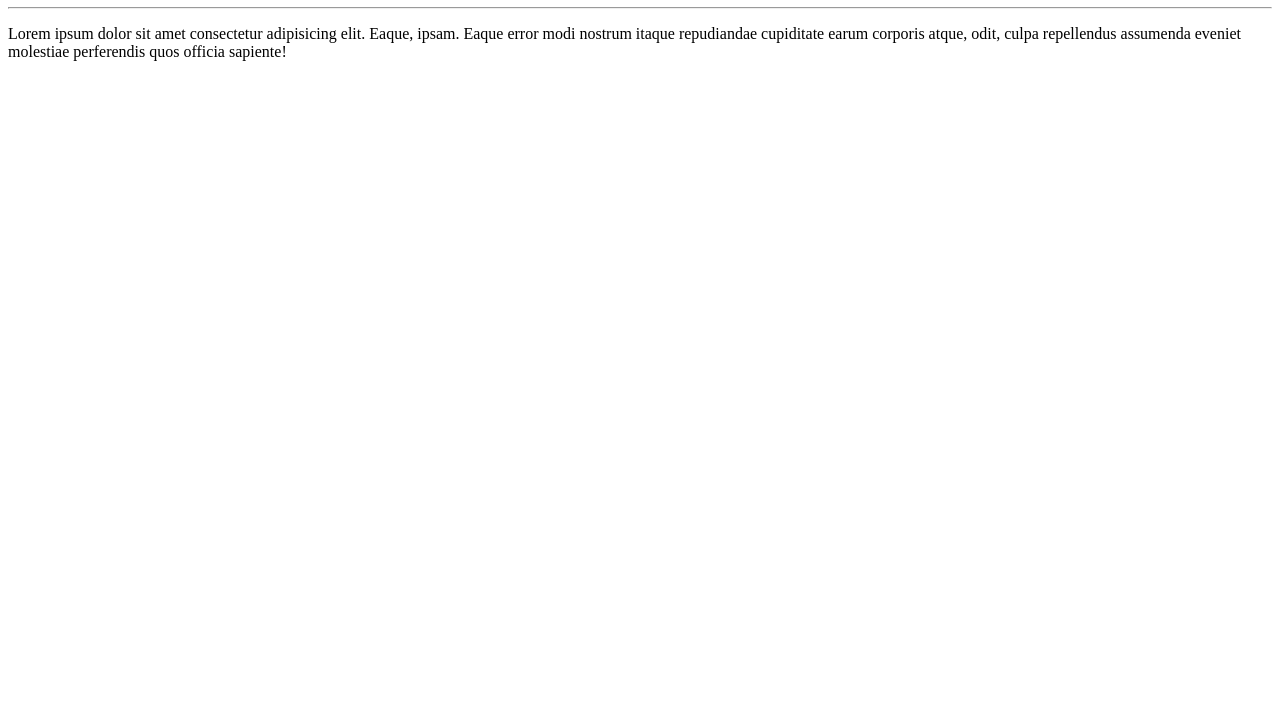
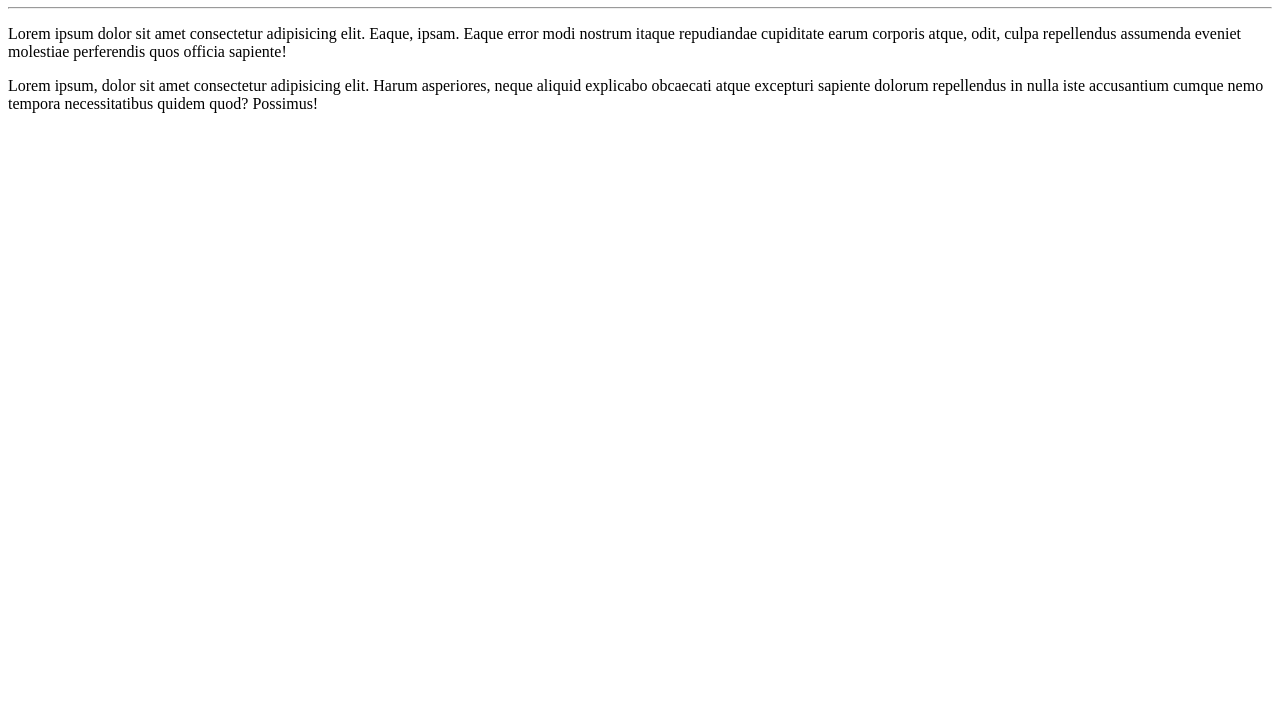
Before and after one commit to RachelCavalcanti/Ola-mundo, a plain HTML site: page site-exemplo/index.html in a window 1280 px wide. Shown: the part 73-800 px from the top of the page. Drawn offline with Linux system fonts and the light colour scheme.

Commit message:
adicionei um paragráfo

```diff
--- a/site-exemplo/index.html
+++ b/site-exemplo/index.html
@@ -10,5 +10,8 @@
     <h1>Olá, Mundo!</h1>
     <hr>
     <p>Lorem ipsum dolor sit amet consectetur adipisicing elit. Eaque, ipsam. Eaque error modi nostrum itaque repudiandae cupiditate earum corporis atque, odit, culpa repellendus assumenda eveniet molestiae perferendis quos officia sapiente!</p>
+
+    <p>Lorem ipsum, dolor sit amet consectetur adipisicing elit. Harum asperiores, neque aliquid explicabo obcaecati atque excepturi sapiente dolorum repellendus in nulla iste accusantium cumque nemo tempora necessitatibus quidem quod? Possimus!</p>
+
 </body>
 </html>
```
